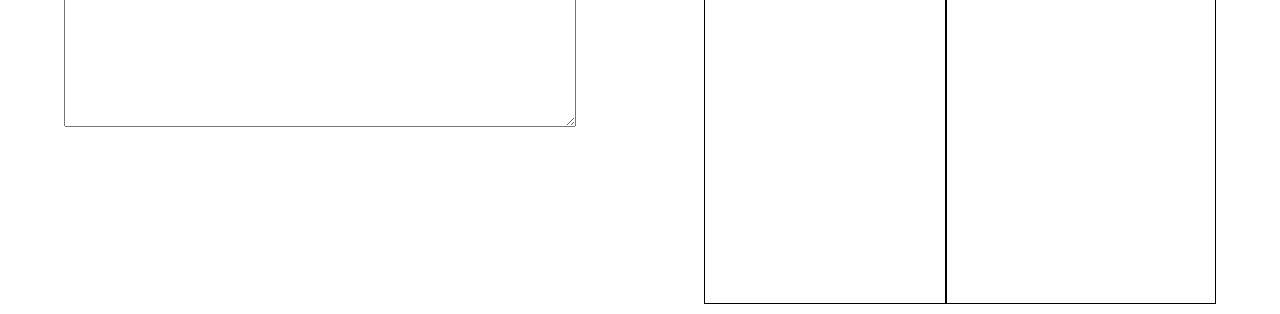
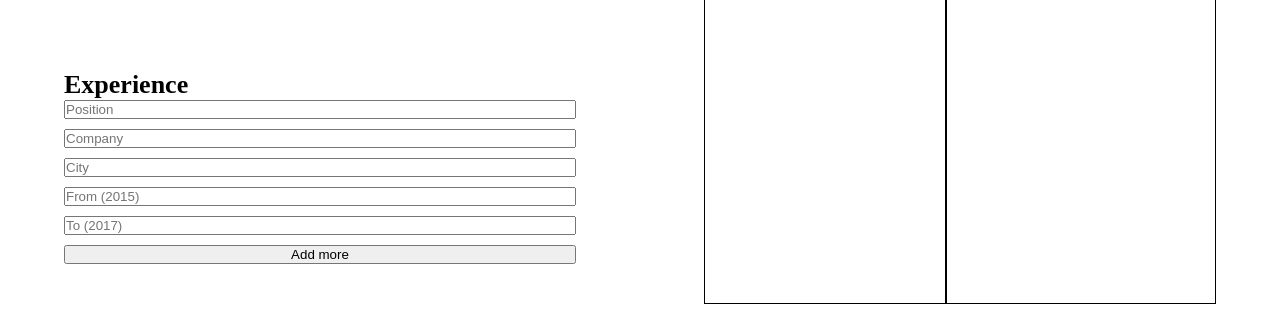
Before and after one commit to Mashha/CV-maker, a React (Vite) app: page / in a window 1280 px wide. Shown: the part 606-920 px from the top of the page. Built offline with nearby package versions, Linux system fonts and the light colour scheme.

Commit message:
added work experience data

```diff
--- a/src/App.css
+++ b/src/App.css
@@ -87,6 +87,18 @@ main {
   text-align: center;
 }
 
+/* experience form */
+.data-experience {
+  width: 80%;
+  margin: auto;
+}
+
+.data-experience-inner {
+  display: flex;
+  flex-direction: column;
+  gap: 10px;
+}
+
 footer {
   padding: 20px 0;
   background-color: bisque;
--- a/src/App.jsx
+++ b/src/App.jsx
@@ -1,5 +1,6 @@
 import { useState } from "react";
 import PersonalData from "./components/PersonalData";
+import WorkData from "./components/WorkData";
 import "./App.css";
 
 function App() {
@@ -15,26 +16,40 @@ function App() {
   });
 
   const [selectedImage, setSelectedImage] = useState(null);
+  const [formDataWork, setFormDataWork] = useState({
+    position: "",
+    company: "",
+    city: "",
+    dateFrom: "",
+    dateTo: "",
+  });
 
   function handleChange(e) {
-    if(e.target.name === "image"){
-      setSelectedImage(URL.createObjectURL(e.target.files[0]))
+    if (e.target.name === "image") {
+      setSelectedImage(URL.createObjectURL(e.target.files[0]));
     } else {
       const value = e.target.value;
       setFormData({
         ...formData,
         [e.target.name]: value,
-    })}
+      });
+    }
   }
 
-  //console.log(formData)
+  function handleWorkData(e) {
+    const value = e.target.value;
+    setFormDataWork({
+      ...formDataWork,
+      [e.target.name]: value,
+    });
+  }
 
   return (
     <div className="App">
       <header>
         <h1>Create your resume</h1>
       </header>
-      {/* header, main with two divs and footer */}
+      {/* main with personal data */}
       <main>
         <div className="data-container">
           <h1>Personal information</h1>
@@ -102,11 +117,50 @@ function App() {
               onChange={handleChange}
             ></textarea>
           </div>
+
+          {/* experience */}
+
+          <div className="data-experience">
+            <h1>Experience</h1>
+            <div className="data-experience-inner">
+              <input
+                type="text"
+                name="position"
+                placeholder="Position"
+                onChange={handleWorkData}
+              />
+              <input
+                type="text"
+                name="company"
+                placeholder="Company"
+                onChange={handleWorkData}
+              />
+              <input
+                type="text"
+                name="city"
+                placeholder="City"
+                onChange={handleWorkData}
+              />
+              <input
+                type="text"
+                name="dateFrom"
+                placeholder="From (2015)"
+                onChange={handleWorkData}
+              />
+              <input
+                type="text"
+                name="dateTo"
+                placeholder="To (2017)"
+                onChange={handleWorkData}
+              />
+              <button>Add more</button>
+            </div>
+          </div>
         </div>
 
-
         <div className="cv-container">
-        <PersonalData {...formData} selectedImage={selectedImage}/>
+          <PersonalData {...formData} selectedImage={selectedImage} />
+          <WorkData {...formDataWork} />
         </div>
       </main>
 
--- a/src/components/PersonalData.jsx
+++ b/src/components/PersonalData.jsx
@@ -1,4 +1,5 @@
 import React from "react";
+import WorkData from "./WorkData";
 
 const PersonalData = (props) => {
   return (
@@ -38,6 +39,7 @@ const PersonalData = (props) => {
           <div className="short-description">
             <p>{props.description}</p>
           </div>
+          <div className="experience">{/* add work data */}</div>
         </div>
       </div>
     </>
--- /dev/null
+++ b/src/components/WorkData.jsx
@@ -0,0 +1,11 @@
+import React from "react";
+
+const WorkData = (props) => {
+  return (
+    <>
+      <div className="position">{props.position}</div>
+    </>
+  );
+};
+
+export default WorkData;
```
Lines whose indentation alone changed are shown as unchanged.
